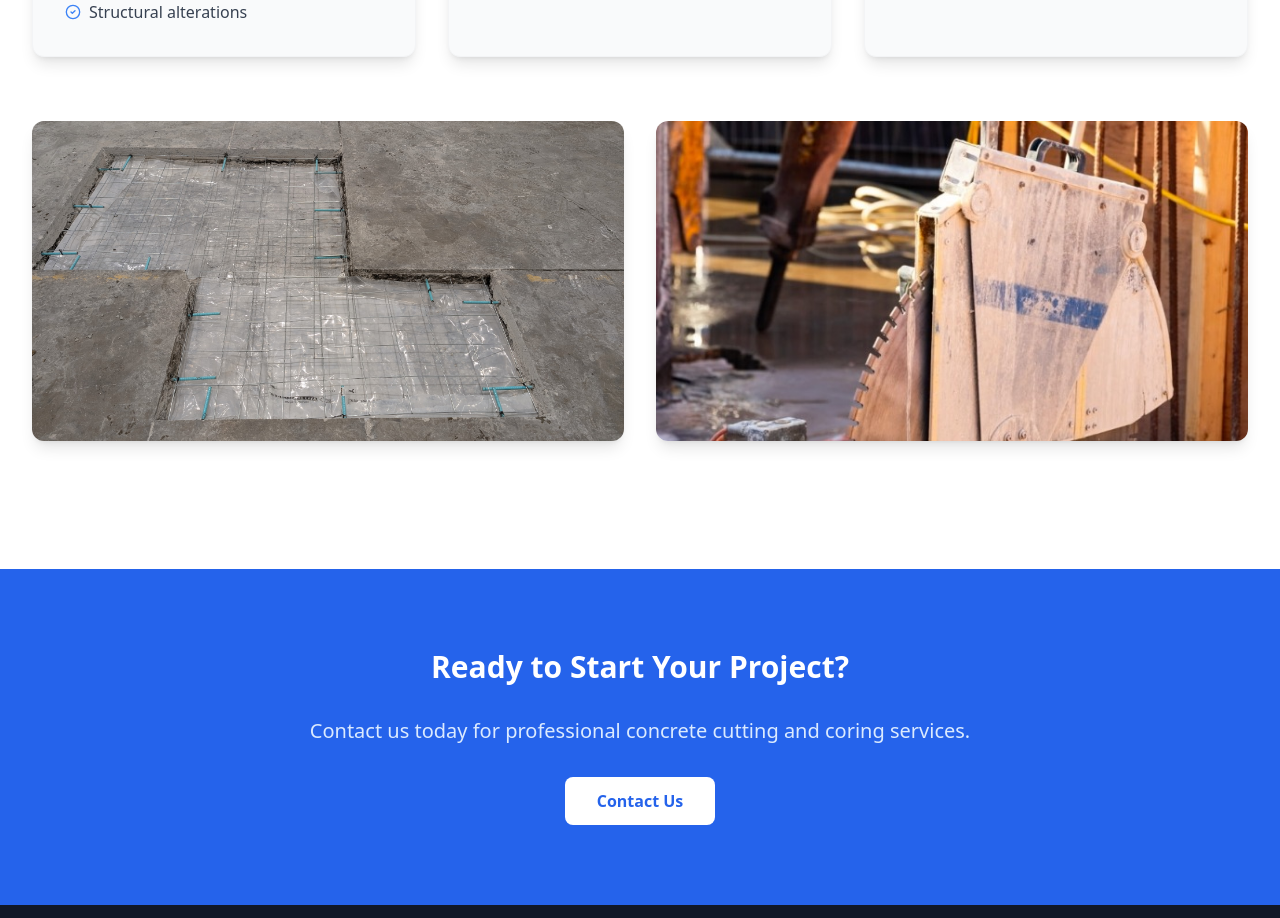
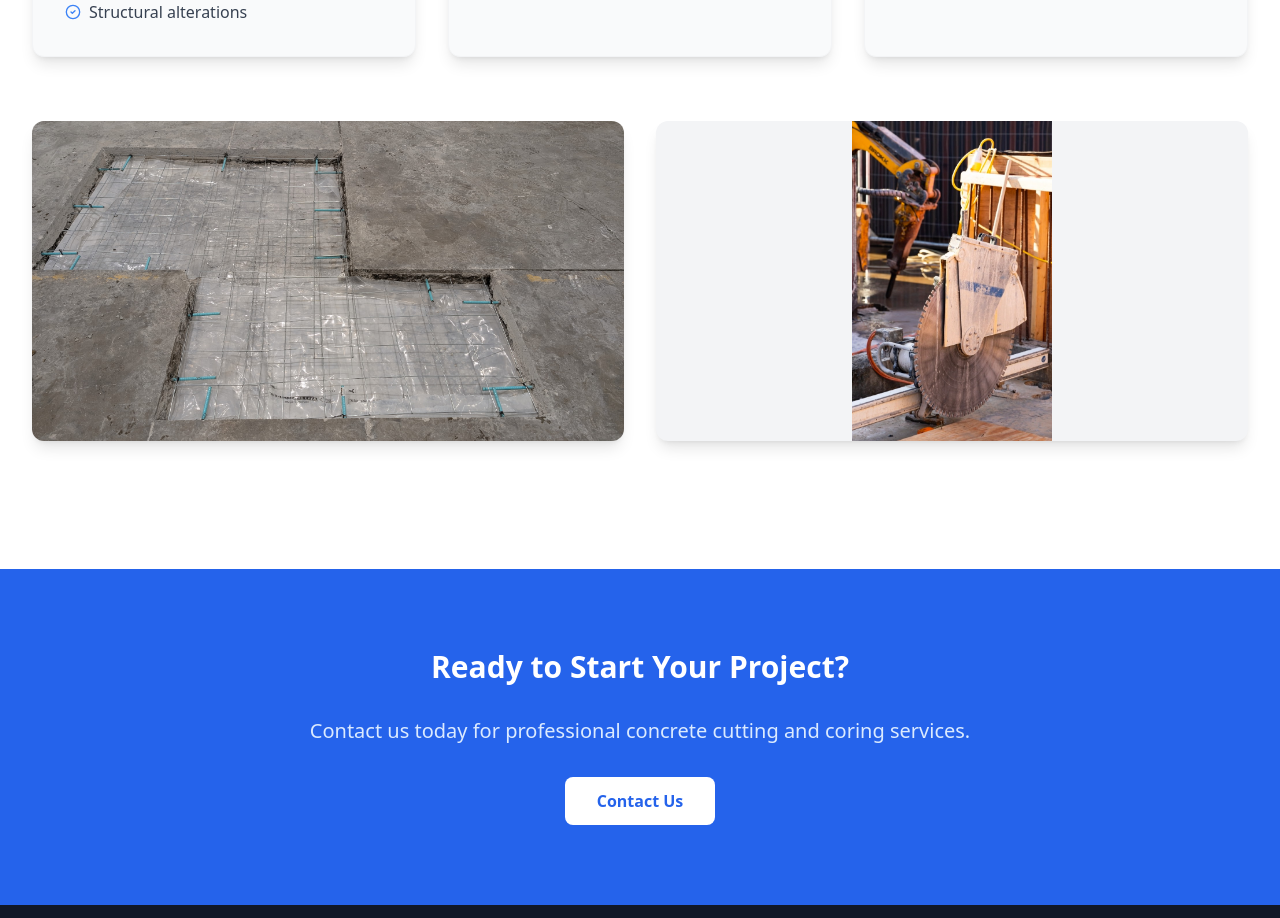
Before and after one commit to simplifaisoul/AzHOME-Refreshed, a React (Vite) app: page /services/concrete-cutting in a window 1280 px wide. Shown: the part 1267-2185 px from the top of the page. Built offline with nearby package versions, Linux system fonts and the light colour scheme.

Commit message:
fix: Adjust image fit for concrete cutting equipment

```diff
--- a/src/pages/ConcreteCutting.tsx
+++ b/src/pages/ConcreteCutting.tsx
@@ -143,11 +143,11 @@ export default function ConcreteCutting() {
                 className="w-full h-full object-cover hover:scale-105 transition-transform duration-500"
               />
             </div>
-            <div className="rounded-xl overflow-hidden shadow-lg h-80">
+            <div className="rounded-xl overflow-hidden shadow-lg h-80 bg-gray-100">
               <img
                 src="/images/concrete-cutting-equipment.jpg"
                 alt="Precision Cutting"
-                className="w-full h-full object-cover hover:scale-105 transition-transform duration-500"
+                className="w-full h-full object-contain hover:scale-105 transition-transform duration-500"
               />
             </div>
           </div>
```
